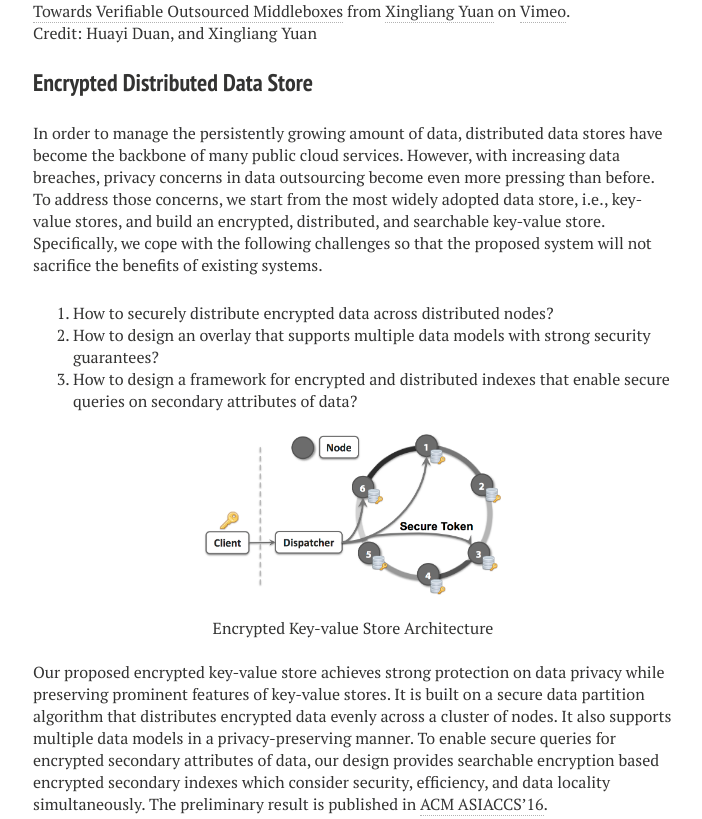
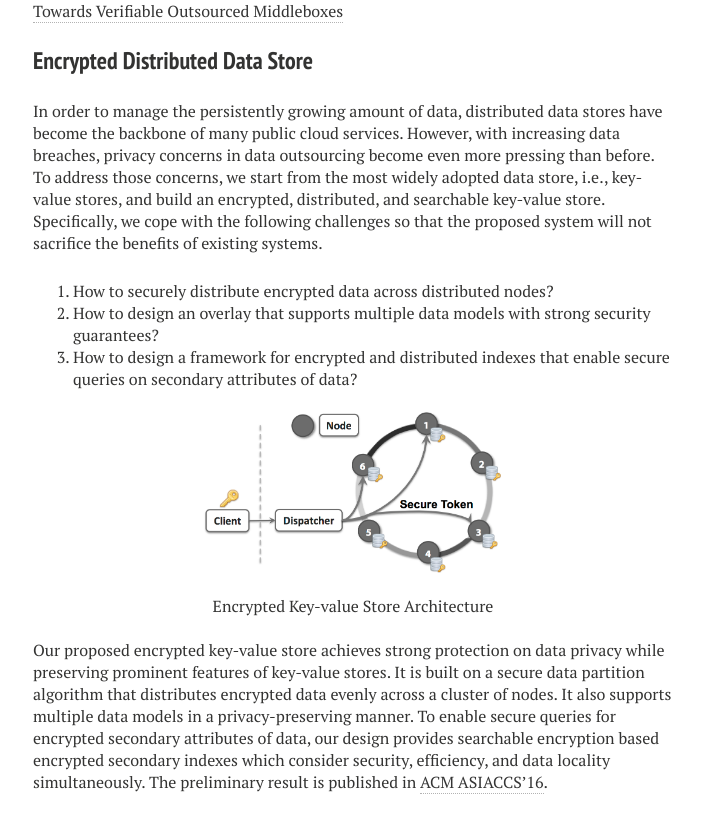
Before and after one commit to fooc/academic.fooc.github.io, a Jekyll site: the page built from project.md, in a window 1280 px wide and 1400 px high, scrolled down 916 px. Shown: the part 260-1079 px from the top of the window, without its empty margins (287-989 px from the left). Built offline with Jekyll 4.4.1, drawn with Linux system fonts in a browser that asks for light colours; nearby versions of some CDN libraries; some of the changed text lies outside the part shown; grey boxes are pictures that could not be loaded.

Commit message:
Update project.md

```diff
--- a/project.md
+++ b/project.md
@@ -26,8 +26,7 @@ Cloud Middlebox Service Architecture
 Fulfilling those requirements will ease enterprises privacy and security concerns, extend their visibility into remote middleboxes, and promote further adoption of NFV services. Preliminary results that address the above questions are published in [IEEE INFOCOM’16](http://ieeexplore.ieee.org/document/7524526/?arnumber=7524526) and [IEEE ICNP’16]().
 
 <iframe src="https://player.vimeo.com/video/192397197" width="640" height="360" frameborder="0" webkitallowfullscreen mozallowfullscreen allowfullscreen></iframe>
-<p><a href="https://vimeo.com/192397197">Towards Verifiable Outsourced Middleboxes</a> from <a href="https://vimeo.com/user42645865">Xingliang Yuan</a> on <a href="https://vimeo.com">Vimeo</a>.</p>
-Credit: Huayi Duan, and Xingliang Yuan
+<p><a href="https://vimeo.com/192397197">Towards Verifiable Outsourced Middleboxes</a></p>
 
 
 ### Encrypted Distributed Data Store
@@ -49,7 +48,7 @@ Encrypted Key-value Store Architecture
 Our proposed encrypted key-value store achieves strong protection on data privacy while preserving prominent features of key-value stores. It is built on a secure data partition algorithm that distributes encrypted data evenly across a cluster of nodes. It also supports multiple data models in a privacy-preserving manner. To enable secure queries for encrypted secondary attributes of data, our design provides searchable encryption based encrypted secondary indexes which consider security, efficiency, and data locality simultaneously. The preliminary result is published in [ACM ASIACCS’16](http://dl.acm.org/citation.cfm?id=2897852).
 
 <iframe src="https://player.vimeo.com/video/192397625" width="640" height="360" frameborder="0" webkitallowfullscreen mozallowfullscreen allowfullscreen></iframe>
-<p><a href="https://vimeo.com/192397625">BlindDB - an Encrypted, Distributed, and Searchable Key-value Store</a> from <a href="https://vimeo.com/user42645865">Xingliang Yuan</a> on <a href="https://vimeo.com">Vimeo</a>.</p>
+<p><a href="https://vimeo.com/192397625">BlindDB - an Encrypted, Distributed, and Searchable Key-value Store</a> </p>
 Credit: Xinyu Wang, Jianxiong Lin, Xingliang Yuan, and Yu Guo.
 
 
```
